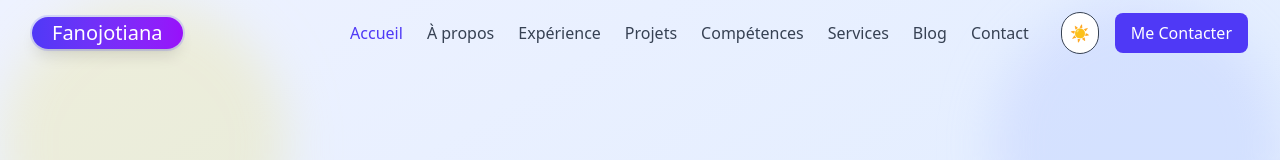
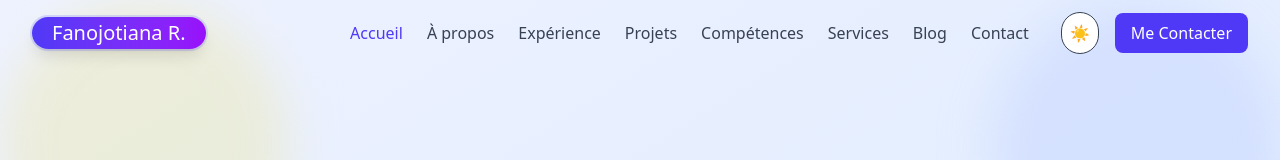
Before and after one commit to Fanojotiana/portfolio-react, a React (Vite) app: page / in a window 1280 px wide. Shown: the top 160 px of the page. Built offline with nearby package versions, Linux system fonts and the light colour scheme.

Commit message:
maj2_logo

```diff
--- a/src/components/Navbar.jsx
+++ b/src/components/Navbar.jsx
@@ -78,7 +78,7 @@ const Navbar = () => {
                 damping: 17,
               }}
             >
-              Fanojotiana
+              Fanojotiana R.
             </motion.span>
 
         {/* Menu desktop */}
```
